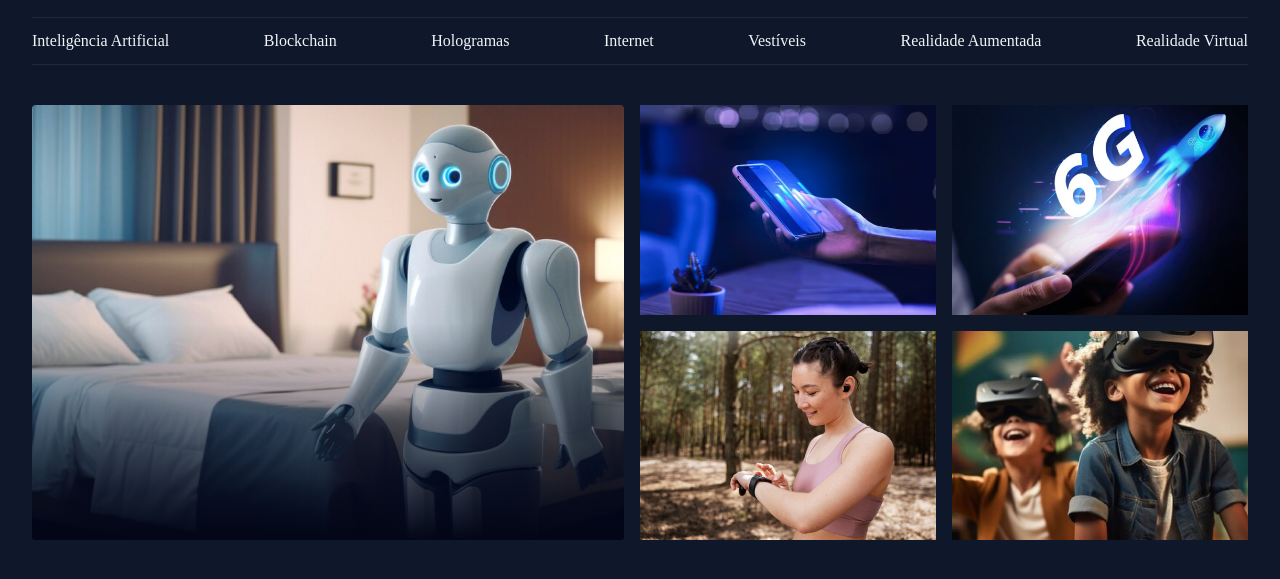
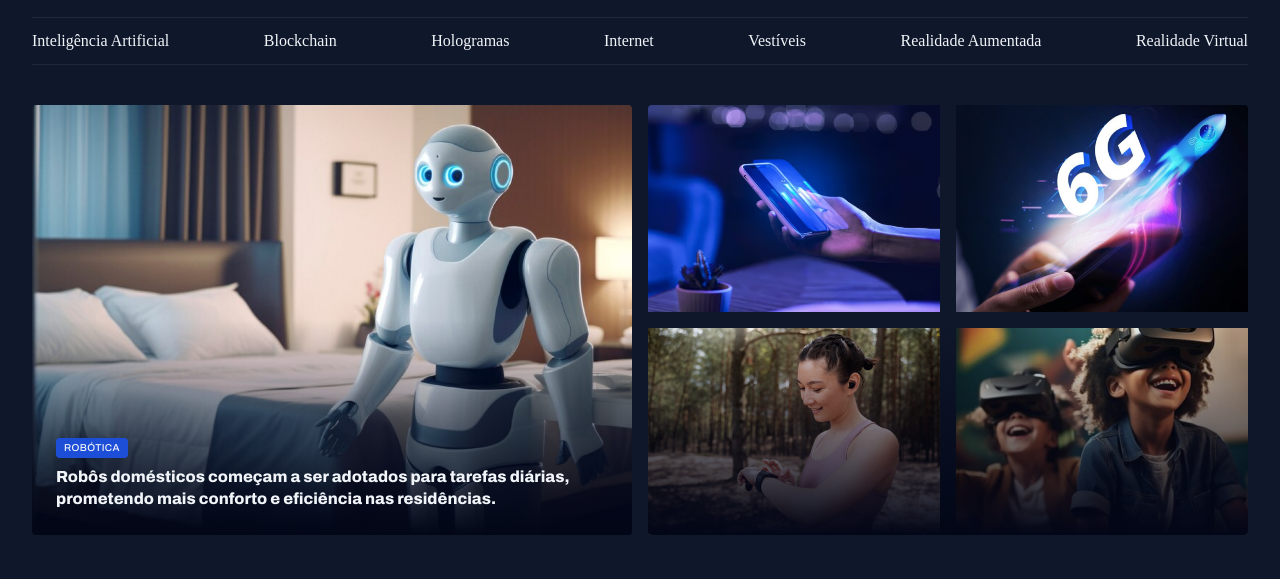
Before and after one commit to erikschulter/TechNews, a plain HTML site: page index.html in a window 1280 px wide. Shown: the part 55-634 px from the top of the page. Drawn offline with Linux system fonts and the light colour scheme.

Commit message:
adjust content card

```diff
--- a/index.html
+++ b/index.html
@@ -37,11 +37,19 @@
 
   <main class="grid container">
     <section id="featured" class="grid grid-flow-col gap-16">
-      <div class="card">
+      <figure class="card">
         <img src="assets/images/Image 01.png" alt="">
-      </div>
+        <figcaption>
+          <span class="content-tag">
+            robótica
+          </span>
+          <h2 class="text-xl">
+            Robôs domésticos começam a ser adotados para tarefas diárias, prometendo mais conforto e eficiência nas residências.
+          </h2>
+        </figcaption>
+      </figure>
 
-      <div class="grid grid-cols-2 gap-16">
+      <div class="grid grid-cols-2 gap-16 card">
         <div>
           <img src="assets/images/Image 02.png" alt="">
         </div>
--- a/styles/global.css
+++ b/styles/global.css
@@ -54,3 +54,15 @@ img{
 main {
   margin-top: 40px;
 }
+
+.content-tag {
+  display: inline-block;
+  background-color: var(--brand-color-dark);
+  padding: 4px 8px;
+  border-radius: 4px;
+  font: 500 10px/1.2 var(--font-family);
+  text-transform: uppercase;
+  letter-spacing: 0.04em;
+  color: var(--text-color-primary);
+  box-shadow: 0px 4px 16px rgba(2, 6, 23, 0.251);
+}
--- a/styles/sections.css
+++ b/styles/sections.css
@@ -20,4 +20,14 @@
       #020617 100%
     );
   }
+
+  figcaption {
+    position: absolute;
+    bottom: 0;
+    padding: 24px;
+
+    h2{
+      margin-top: 8px;
+    }
+  }
 }
--- a/styles/utility.css
+++ b/styles/utility.css
@@ -13,3 +13,19 @@
 .gap-16 {
   gap: 16px;
 }
+
+.text-2xl {
+  font: var(--h1);
+}
+
+.text-xl {
+  font: var(--h2);
+}
+
+.text-lg {
+  font: var(--h3);
+}
+
+.text-sm {
+  font: var(--text-sm);
+}
```
